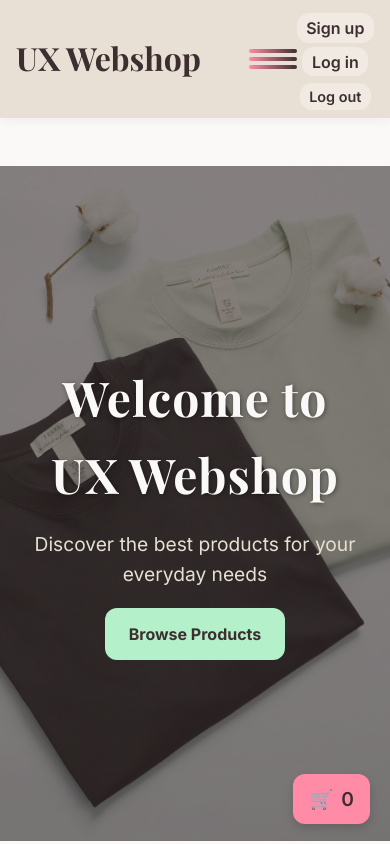
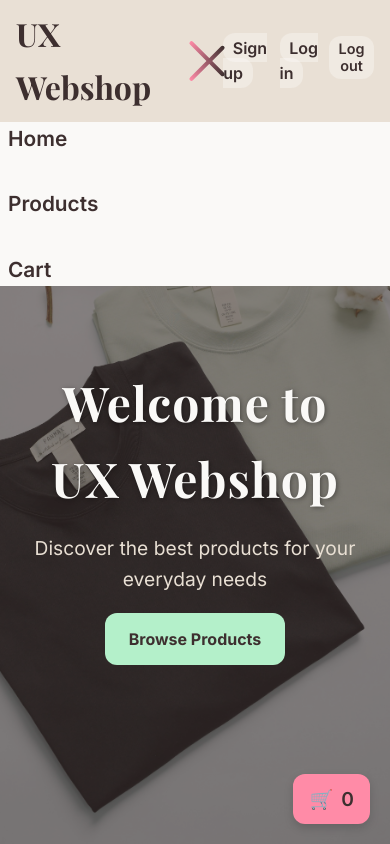
Before and after one commit to stkj1995/UX-webshop, a website with bundled scripts: page index.html in a window 390 px wide. Both pictures are taken after a click on the button "Toggle menu". Shown: the top 844 px of the page. Built offline with nearby package versions, Linux system fonts and the light colour scheme.

Commit message:
burgermenu finally working again

```diff
--- a/components/footer.html
+++ b/components/footer.html
@@ -49,3 +49,7 @@
         <p>&copy; 2025 UX Webshop | All rights reserved</p>
     </div>
 </footer>
+
+<!-- Include your scripts at the end of body -->
+<script type="module" src="js/include.js"></script>
+<script type="module" src="js/nav.js"></script>
--- a/css/styles.css
+++ b/css/styles.css
@@ -1,13 +1,11 @@
 @import url('https://fonts.googleapis.com/css2?family=Inter:wght@300;400;600;700&family=Playfair+Display:wght@400;700&display=swap');
 @import "./variables.css";
-
 /* RESET + BASE --------------------------------------------------- */
 * {
     margin: 0;
     padding: 0;
     box-sizing: border-box;
 }
-
 body {
     max-width: var(--maxWidth);
     margin: 0 auto;
@@ -39,12 +37,10 @@ body {
   gap: 0.5rem;
   box-shadow: 0 4px 10px rgba(0,0,0,0.15);
   transition: transform 0.2s ease; }
-
 .cart-btn:hover {
   transform: translateY(-2px);
   color: var(--clr-cocoa);
 }
-
 .cart-dropdown {
 position: absolute;
 bottom: 60px;
@@ -61,8 +57,6 @@ column; gap: 0.5rem;
 overflow-y: auto;
 transition: all 0.3s ease;
 }
-
-
 .cart-dropdown h4 {
     font-family: var(--font-display);
     font-size: 1.2rem;
@@ -70,16 +64,13 @@ transition: all 0.3s ease;
     color: var(--clr-cocoa);
     margin-bottom: 0.5rem;
 }
-
 .cart-footer p {
     font-weight: 700;
     color: var(--clr-cocoa);
 }
-
  .cart-dropdown.hidden {
   display: none;
 }
-
 .cart-items .cart-item {
   display: flex;
   gap: 0.5rem;
@@ -87,26 +78,21 @@ transition: all 0.3s ease;
   border-bottom: 1px solid var(--clr-soft-white);
   padding: 0.5rem 0;
 }
-
 .cart-items .cart-item img {
   width: 50px;
   height: 50px;
   object-fit: contain;
 }
-
 .cart-items .cart-item h5 {
   font-size: 0.9rem;
   flex: 1;
 }
-
 .cart-items .cart-item .price {
   font-weight: 600;
 }
-
 .cart-footer {
   margin-top: 0.5rem;
 }
-
 /* BUTTON BASE --------------------------------------------------- */
 button,
 .btn {
@@ -124,7 +110,6 @@ button,
     transition: all 0.25s ease;
     outline-offset: 3px; /* accessibility */
 }
-
 .add-to-cart {
   background-color: var(--clr-oat);
   color: var(--clr-cocoa);
@@ -133,35 +118,29 @@ button,
   margin: 0.8rem 1rem;
   cursor: pointer;
 }
-
 .add-to-cart:hover {
     background-color: var(--clr-mint);
     color: var(--clr-cocoa);
     transform: translateY(-2px);
 }
-
 /* PRIMARY BUTTON → strong CTA */
 .btn-primary {
     background-color: var(--clr-pink);
     color: var(--clr-cocoa);
 }
-
 .btn-primary:hover {
     background-color: var(--clr-mint);
     color: var(--clr-soft-cocoa);
     transform: translateY(-2px);
 }
-
 /* SECONDARY BUTTON → subtle outline button */
 .btn-secondary {
     background-color: var(--clr-oat);
     color: var(--clr-cocoa);
 }
-
 .btn-secondary:hover {
     background-color: var(--clr-mint);
 }
-
 /* GHOST BUTTON → text-style minimal (good for filters) */
 .btn-ghost {
     background: transparent;
@@ -169,35 +148,29 @@ button,
     padding: var(--space-xs) var(--space-sm);
     border-radius: var(--radius);
 }
-
 .btn-ghost:hover {
     background-color: var(--clr-oat);
 }
-
 /* ADD TO CART BUTTON */
 .btn-add {
     background-color: var(--clr-mint);
     color: var(--clr-cocoa);
     font-weight: 700;
 }
-
 .btn-add:hover {
     background-color: var(--clr-pink);
     color: var(--clr-cocoa);
     transform: translateY(-2px);
 }
-
 /* FULL-WIDTH button for mobile */
 .btn-block {
     width: 100%;
     display: block;
     text-align: center;
 }
-
 .remove-btn {
   color: var(--clr-cocoa);
 }
-
 /* SITE HEADER ---------------------------------------------------- */
 .site-header {
   position: sticky;
@@ -208,17 +181,16 @@ button,
   box-shadow: 0 2px 10px rgba(0,0,0,0.05);
   transition: all 0.3s ease;
 }
-
 /* HEADER TOP --------------------------------------------------- */
 .header-top {
+  position: relative;
   display: flex;
   justify-content: space-between;
   align-items: center;
-  flex-wrap: wrap;
+  /* flex-wrap: wrap; */
   gap: 0.5rem;
   padding: 0.5rem 1rem;
 }
-
 /* Logo */
 .logo-link {
   color: inherit;        /* keep same text color */
@@ -228,15 +200,12 @@ button,
 .logo-link:hover {
   text-decoration: none; /* no underline on hover */
 }
-
-
 /* Auth links */
 .auth-nav ul {
   display: flex;
   gap: 0.5rem;
   list-style: none;
 }
-
 .auth-nav a, .auth-nav button {
   font-weight: 600;
   text-decoration: none;
@@ -246,24 +215,22 @@ button,
   transition: all 0.2s ease;
   background-color: rgba(255,255,255,0.3);
 }
-
 .auth-nav a:hover, .auth-nav button:hover {
   background-color: var(--clr-pink);
   color: var(--clr-cocoa);
   transform: translateY(-2px);
 }
-
-/* Burger icon */
+/* Burger icon – mobile first */
 .burger {
-  display: none; /* hide on desktop */
+  display: block; /* mobile default */
   width: 24px;
   height: 18px;
   position: relative;
   background: none;
   border: none;
   cursor: pointer;
+  z-index: 1001; /* above main-nav */
 }
-
 .burger-line {
   position: absolute;
   width: 100%;
@@ -272,29 +239,16 @@ button,
   background: linear-gradient(to right, var(--clr-pink), var(--clr-cocoa));
   transition: all 0.3s ease;
 }
-
 .burger-line:nth-child(1) { top: 0; }
 .burger-line:nth-child(2) { top: 50%; transform: translateY(-50%); }
 .burger-line:nth-child(3) { bottom: 0; }
 
 /* Animate burger to X */
-.burger.open .burger-line:nth-child(1) { transform: rotate(45deg) translate(4px, 4px); }
+.burger.open .burger-line:nth-child(1) { transform: rotate(45deg) translate(4px,4px); }
 .burger.open .burger-line:nth-child(2) { opacity: 0; }
-.burger.open .burger-line:nth-child(3) { transform: rotate(-45deg) translate(4px, -4px); }
-
-/* Main navigation */
-.main-nav {
-  display: flex;
-  flex-direction: row;
-}
-
+.burger.open .burger-line:nth-child(3) { transform: rotate(-45deg) translate(4px,-4px); }
 
 /* MAIN NAV ---------------------------------------------------- */
-  main {
-  max-width: 900px;
-  margin: 3rem auto;
-  }
-
   main h2 {
     font-family: var(--font-display);
     font-size: 2.5rem;
@@ -303,29 +257,41 @@ button,
     margin-bottom: 2rem;
     letter-spacing: 1px;
 }
+ main {
+  max-width: 900px;
+  margin: 3rem auto;
+  }
 
+/* Mobile default – hidden */
 .main-nav {
-  display: flex;
-  justify-content: center;
-  background: transparent;
-  padding: 0.5rem 0;
+  display: none;
+  flex-direction: column;
+  position: absolute;
+  top: 100%;
+  left: 0;
+  width: 100%;
+  background: var(--clr-soft-white);
+  z-index: 999;
 }
 
+/* Show when active */
+.main-nav.active {
+  display: flex;
+}
 .main-nav ul {
   display: flex;
+  flex-direction: column;
   gap: 2rem;
   list-style: none;
   padding: 0;
-  font-size: 1.8rem;
+  font-size: 1.3rem;
 }
-
 .main-nav a {
   text-decoration: none;
   font-weight: 600;
   color: var(--clr-cocoa);
   padding: 0.3rem 0.5rem;
 }
-
 .main-nav a:hover {
   color: var(--clr-pink);
   text-decoration: underline;
@@ -337,41 +303,28 @@ button,
 }
 
 /* RESPONSIVE ---------------------------------------------------- */
-@media(max-width:768px){
-   .burger {
-    display: block;
+/* Desktop – hide burger, show main nav inline */
+@media (min-width: 768px) {
+  .burger {
+    display: none; /* hide burger on desktop */
   }
 
-  /* Stack header-top items */
-  .header-top {
+  .main-nav {
+    display: flex; /* show desktop nav */
     flex-direction: row;
-    justify-content: space-between;
-    width: 100%;
-  }
-
-  /* Hide main nav by default */
-  .main-nav {
-    display: none;
-    flex-direction: column;
-    width: 100%;
-    background: rgba(255,255,255,0.95);
-    text-align: center;
-  }
-
-  .main-nav.active {
-    display: flex;
+    position: static; /* normal flow */
+    background: transparent;
+    width: auto;
   }
 
   .main-nav ul {
-    flex-direction: column;
-    gap: 1rem;
+    flex-direction: row;
+    gap: 2rem;
   }
 
-  /* Stack auth nav under logo if needed */
+  /* Optional: auth nav also horizontal */
   .auth-nav ul {
-    flex-direction: column;
-    gap: 0.5rem;
-    align-items: center;
+    flex-direction: row;
   }
 }
 
@@ -386,7 +339,6 @@ button,
     color: var(--clr-cocoa);
     text-align: center;
 }
-
 .hero-overlay {
     position: absolute;
     inset: 0;
@@ -395,14 +347,12 @@ button,
     justify-content: center;
     align-items: center;
 }
-
 .hero-content {
     position: relative;
     z-index: 2;
     padding: 2rem;
     max-width: 600px;
 }
-
 .hero h2 {
     font-family: var(--font-display);
     font-size: 3rem;
@@ -410,13 +360,11 @@ button,
     color: var(--clr-soft-white);
     text-shadow: 1px 1px 5px rgba(0,0,0,0.4);
 }
-
 .hero p {
     font-size: 1.2rem;
     margin-bottom: 2rem;
     color: var(--clr-oat);
 }
-
 /* CTA BUTTON */
 .btn-cta {
    background-color: var(--clr-mint);
@@ -427,13 +375,11 @@ button,
     text-decoration: none;
     transition: all 0.3s ease;
 }
-
 .btn-cta:hover {
    background-color: var(--clr-pink);
     color: var(--clr-cocoa);
     transform: translateY(-2px);
 }
-
 /* FOOTER --------------------------------------------------------- */
 .footer {
   background-color: var(--clr-oat);
@@ -441,7 +387,6 @@ button,
   font-size: 0.9rem;
   padding: 3rem 2rem 1rem;
 }
-
 .footer-container {
   display: grid;
   grid-template-columns: repeat(auto-fit, minmax(200px, 1fr));
@@ -450,69 +395,56 @@ button,
   margin: 0 auto;
   padding-bottom: 2rem;
 }
-
 .footer h3, .footer h4 {
   font-family: var(--font-display);
   margin-bottom: 0.8rem;
   color: var(--clr-cocoa);
 }
-
 .footer-about p {
   line-height: 1.5;
 }
-
 .footer-nav ul {
   list-style: none;
   padding: 0;
 }
-
 .footer-nav li {
   margin-bottom: 0.5rem;
 }
-
 .footer-nav a {
   text-decoration: none;
   color: var(--clr-cocoa);
   transition: color 0.2s ease;
 }
-
 .footer-nav a:hover {
   color: var(--clr-pink);
 }
-
 .footer-newsletter form {
   display: grid;
   gap: 0.5rem;
   margin-top: 0.5rem;
 }
-
 .footer-newsletter input {
   flex: 1;
   padding: var(--space-sm);
   border-radius: var(--radius);
   border: 1px solid var(--clr-soft-white);
 }
-
 .footer-newsletter button {
   padding: var(--space-sm) var(--space-md);
 }
-
 .footer-social .social-icons a {
     display: inline-flex;
     text-decoration: none;   /* remove underline */
 }
-
 .footer-social .social-icons img {
     display: block;          /* remove inline gap */
 }
-
 .footer-bottom {
   text-align: center;
   border-top: 1px solid var(--clr-soft-white);
   padding-top: 1rem;
   font-size: 0.8rem;
 }
-
 /* Responsive */
 @media(max-width:768px){
   .footer-container {
@@ -528,22 +460,30 @@ button,
   .footer-social .social-icons a {
     margin-right: 0.5rem;
   }
+  .burger {
+    display: block;
+  }
+  .main-nav {
+    display: none;
+    width: 100%;
+  }
+  .main-nav.active {
+    display: flex;
+    flex-direction: column;
+  }
 }
-
 /* PRODUCT GRID --------------------------------------------------- */
 .products-grid {
     display: grid;
     grid-template-columns: 1fr;
     gap: var(--space-lg);
 }
-
 @media(min-width:640px){
     .products-grid { grid-template-columns: repeat(2, 1fr); }
 }
 @media(min-width:1024px){
     .products-grid { grid-template-columns: repeat(4, 1fr); }
 }
-
 /* PRODUCT CARD */
 .product-card {
     background-color: var(--clr-oat);
@@ -552,46 +492,38 @@ button,
     text-align: center;
     transition: transform .3s ease, box-shadow .3s ease;
 }
-
 .product-card:hover {
     transform: translateY(-4px);
     box-shadow: 0 6px 20px rgba(0,0,0,0.1);
 }
-
 .product-card img {
      margin-bottom: var(--space-xs);
     color: var(--clr-cocoa);
 }
-
 .product-card h3 {
     font-size: 1.2rem;
     margin-bottom: var(--space-xs);
 }
-
 .product-card p.price {
   font-weight: 600;
   color: var(--clr-cocoa);
 }
-
 /* PRODUCT DETAILS ------------------------------------------------ */
 .product-details {
     display: grid;
     gap: var(--space-lg);
 }
-
 .product-details img {
     width: 100%;
     max-width: 400px;
     display: block;
     margin: auto;
 }
-
 .product-details h2 {
     font-size: 1.8rem;
     margin-bottom: var(--space-md);
     font-family: var(--font-display);
 }
-
 /* CART PAGE ------------------------------------------------------ */
 .cart-grid {
     display: flex;
@@ -599,7 +531,6 @@ button,
     gap: 1.5rem;
     margin: 2rem;
 }
-
 .cart-item {
  display: grid;
     grid-template-columns: 100px 1fr auto;
@@ -611,12 +542,10 @@ button,
     box-shadow: 0 4px 12px rgba(0,0,0,0.05);
     transition: transform 0.2s ease, box-shadow 0.2s ease;
 }
-
 .cart-item:hover {
     transform: translateY(-3px);
     box-shadow: 0 6px 18px rgba(0,0,0,0.1);
 }
-
 .cart-item img {
     width: 100px;
     height: 100px;
@@ -624,7 +553,6 @@ button,
     border-radius: 8px;
     background-color: var(--clr-soft-white);
 }
-
 /* Info section */
 .cart-item h4 {
   font-size: 1.2rem;
@@ -632,17 +560,14 @@ button,
     margin-bottom: 0.3rem;
     color: var(--clr-cocoa);
 }
-
 .cart-item p {
     font-size: 0.95rem;
     color: var(--clr-cocoa);
 }
-
 .cart-item .price {
     font-weight: 700;
     color: var(--clr-cocoa);
 }
-
 /* Remove / add buttons */
 .cart-item button {
     background-color: var(--clr-cocoa);
@@ -654,12 +579,10 @@ button,
     font-weight: 600;
     transition: transform 0.2s ease, background 0.2s ease;
 }
-
 .cart-item button:hover {
     background-color: var(--clr-cocoa);
      transform: translateY(-2px);
 }
-
 /* ------------------------------
   CART SUMMARY
 --------------------------------*/
@@ -674,13 +597,11 @@ button,
     align-items: flex-start;
     gap: 1rem;
 }
-
 .cart-summary h3 {
     font-size: 1.6rem;
     font-weight: 700;
     color: var(--clr-cocoa);
 }
-
 .checkout-btn {
     display: inline-block;
     padding: 1rem 1.5rem;
@@ -693,15 +614,12 @@ button,
     text-transform: uppercase;
     transition: transform 0.2s ease, box-shadow 0.2s ease, background 0.2s ease;
 }
-
 .checkout-btn:hover {
       background-color: var(--clr-mint);
     color: var(--clr-cocoa);
     transform: translateY(-3px);
     box-shadow: 0 6px 12px rgba(0,0,0,0.1);
 }
-
-
 /* FOOTER --------------------------------------------------------- */
 footer {
     text-align: center;
@@ -710,28 +628,33 @@ footer {
     font-size: 0.9rem;
     color: var(--clr-cocoa);
 }
-
 /* RESPONSIVE ---------------------------------------------------- */
 @media (max-width:768px){
-    .header-user { flex-direction: column; align-items: flex-start; gap: 0.5rem; }
-    .main-nav ul { flex-direction: column; gap: 1rem; align-items: flex-start; }
+    .header-user {
+      flex-direction: column;
+      align-items: flex-start;
+      gap: 0.5rem;
+    }
+
+    .main-nav ul {
+      flex-direction: column;
+      gap: 1rem;
+      align-items: flex-start;
+    }
 
 .cart-grid {
         gap: 1rem;
         margin: 1.5rem 0;
     }
-
     .cart-item {
         grid-template-columns: 80px 1fr;
         gap: 0.8rem;
         padding: 0.8rem;
     }
-
     .cart-summary {
         padding: 1rem 1rem;
         font-size: 0.95rem;
     }
-
     .checkout-btn {
         width: 100%;
         text-align: center;
--- a/js/include.js
+++ b/js/include.js
@@ -3,12 +3,11 @@ import { STORAGE_USER_EMAIL } from './info.js';
 async function loadHTML(id, file) {
   const el = document.getElementById(id);
   if (!el) return;
-
   const res = await fetch(file);
   el.innerHTML = await res.text();
 }
 
-async function initAuth() {
+function initAuth() {
   const signupBtn = document.getElementById("signup");
   const loginBtn = document.getElementById("login");
   const logoutBtn = document.getElementById("logout");
@@ -20,24 +19,41 @@ async function initAuth() {
   const email = localStorage.getItem(STORAGE_USER_EMAIL);
 
   if (email) {
-        // Logged in
     signupBtn.classList.add("hidden");
     loginBtn.classList.add("hidden");
     logoutBtn.classList.remove("hidden");
     userEl.classList.remove("hidden");
     userEmailEl.textContent = email;
   } else {
-        // Guest
     signupBtn.classList.remove("hidden");
     loginBtn.classList.remove("hidden");
     logoutBtn.classList.add("hidden");
     userEl.classList.add("hidden");
   }
 
-    // Logout button behavior
   logoutBtn.addEventListener("click", () => {
     localStorage.removeItem(STORAGE_USER_EMAIL);
-        location.reload(); // reload to refresh nav
+    location.reload();
+  });
+}
+
+function initBurgerMenu() {
+  const header = document.querySelector('header');
+  const burgerBtn = document.getElementById('burger-btn');
+  const mainNav = document.getElementById('main-nav');
+
+  if (!burgerBtn || !mainNav || !header) return;
+
+  // Sticky header
+  window.addEventListener('scroll', () => {
+    header.classList.toggle('scrolled', window.scrollY > 20);
+  });
+
+  // Burger menu toggle
+  burgerBtn.addEventListener('click', () => {
+    const isOpen = mainNav.classList.toggle('active');
+    burgerBtn.classList.toggle('open', isOpen);
+    burgerBtn.setAttribute('aria-expanded', isOpen);
   });
 }
 
@@ -47,6 +63,9 @@ async function init() {
 
   // Run auth logic **after header is loaded**
   initAuth();
+
+  // Init burger menu **after header is loaded**
+  initBurgerMenu();
 }
 
 init();
```
Also changed, not shown: components/header.html (+4 -47 lines), css/login.css (+0 -2 lines), js/nav.js (+7 -36 lines). Lines whose indentation alone changed are shown as unchanged.
